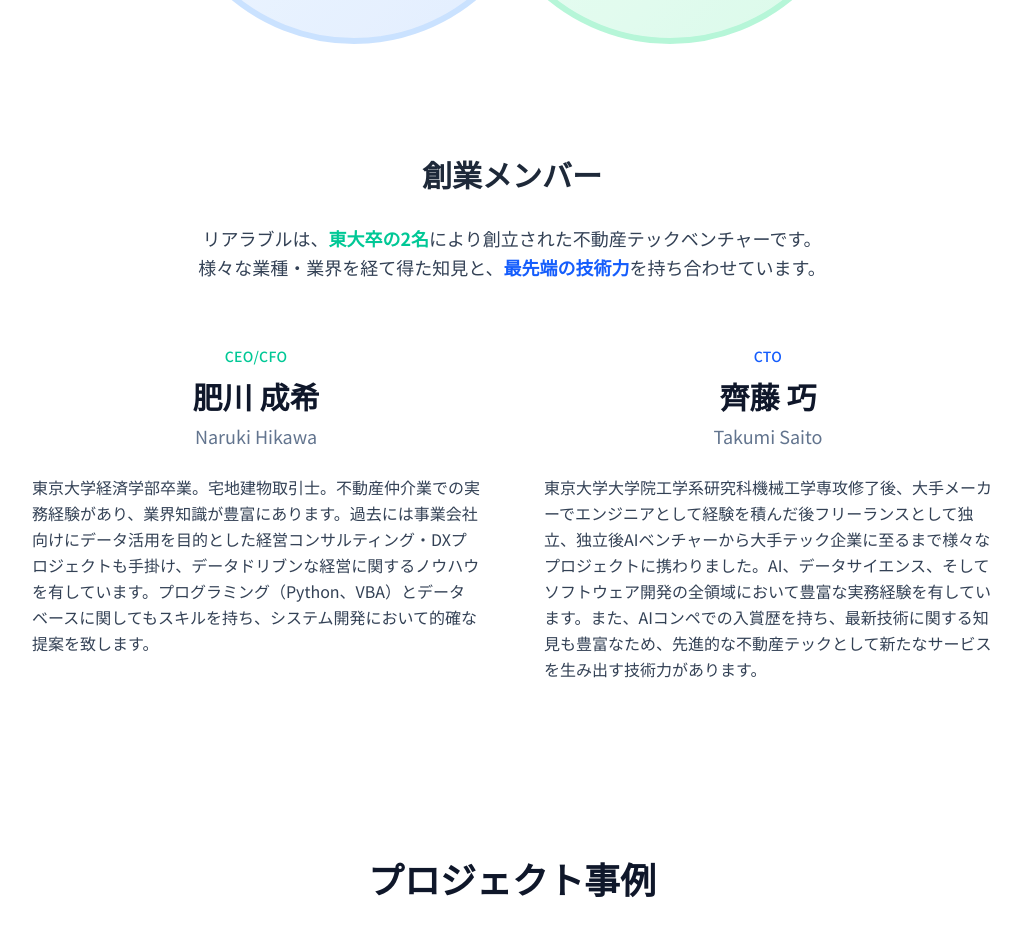
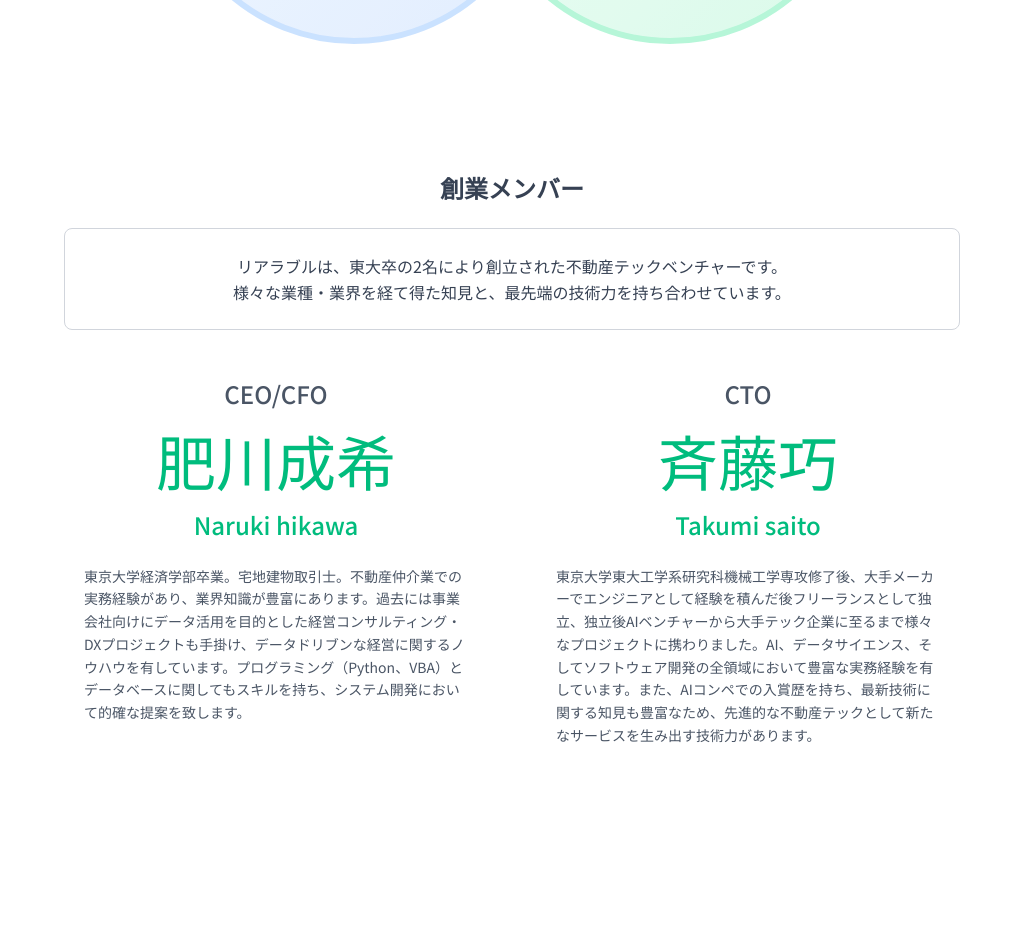
Before and after one commit to realable-Inc/realable-hp, a Next.js app: page / in a window 1280 px wide. Shown: the part 1540-2467 px from the top of the page, without its empty margins (128-1149 px from the left). Built offline with nearby package versions, Linux system fonts and the light colour scheme.

Commit message:
創業者説明フォント修正

```diff
--- a/src/components/CompanySection/Founders.tsx
+++ b/src/components/CompanySection/Founders.tsx
@@ -2,50 +2,49 @@
 
 export default function Founders() {
   return (
-    <div className="max-w-6xl mx-auto bg-white">
-      {/* Header */}
-      <div className="text-center py-8">
-        <h2 className="text-2xl sm:text-3xl font-bold text-gray-800 mb-8">創業メンバー</h2>
-
-        {/* Company Description Box */}
-        <div className="max-w-4xl mx-auto mb-8">
-          <div className="text-center">
-            <p className="text-slate-700 text-lg leading-relaxed">
-              リアラブルは、<span className="text-emerald-600 font-semibold">東大卒の2名</span>により創立された不動産テックベンチャーです。<br />
-              様々な業種・業界を経て得た知見と、<span className="text-blue-600 font-semibold">最先端の技術力</span>を持ち合わせています。
+    <>
+      {/* 創業メンバー Section */}
+      <div className="mt-16 mb-16">
+        <div className="text-center mb-12">
+          <h3 className="text-2xl font-bold text-gray-700 mb-6">創業メンバー</h3>
+          <div className="border border-gray-300 rounded-lg p-6 mb-12 max-w-4xl mx-auto">
+            <p className="text-gray-700 text-base leading-relaxed">
+              リアラブルは、東大卒の2名により創立された不動産テックベンチャーです。<br />
+              様々な業種・業界を経て得た知見と、最先端の技術力を持ち合わせています。
             </p>
           </div>
         </div>
-      </div>
 
-      {/* Founders Grid */}
-      <div className="max-w-5xl mx-auto px-8 pb-8">
-        <div className="grid grid-cols-1 md:grid-cols-2 gap-16">
+        <div className="grid md:grid-cols-2 gap-12 max-w-4xl mx-auto">
           {/* CEO/CFO */}
-          <div className="space-y-6">
-            <div className="text-center">
-              <div className="text-emerald-600 text-sm font-medium tracking-wide uppercase mb-3">CEO/CFO</div>
-              <h3 className="text-3xl font-bold text-slate-900 mb-2">肥川 成希</h3>
-              <p className="text-slate-500 text-lg font-light">Naruki Hikawa</p>
+          <div className="text-center">
+            <div className="mb-6">
+              <h4 className="text-2xl font-medium text-gray-600 mb-3">CEO/CFO</h4>
+              <h3 className="text-6xl font-light text-emerald-500 mb-3 leading-tight">肥川成希</h3>
+              <p className="text-2xl text-emerald-500 font-medium">Naruki hikawa</p>
             </div>
-            <div className="text-slate-700 leading-relaxed text-base">
-              東京大学経済学部卒業。宅地建物取引士。不動産仲介業での実務経験があり、業界知識が豊富にあります。過去には事業会社向けにデータ活用を目的とした経営コンサルティング・DXプロジェクトも手掛け、データドリブンな経営に関するノウハウを有しています。プログラミング（Python、VBA）とデータベースに関してもスキルを持ち、システム開発において的確な提案を致します。
+            <div className="text-left text-sm text-gray-600 leading-relaxed max-w-sm mx-auto">
+              <p>
+                東京大学経済学部卒業。宅地建物取引士。不動産仲介業での実務経験があり、業界知識が豊富にあります。過去には事業会社向けにデータ活用を目的とした経営コンサルティング・DXプロジェクトも手掛け、データドリブンな経営に関するノウハウを有しています。プログラミング（Python、VBA）とデータベースに関してもスキルを持ち、システム開発において的確な提案を致します。
+              </p>
             </div>
           </div>
 
           {/* CTO */}
-          <div className="space-y-6">
-            <div className="text-center">
-              <div className="text-blue-600 text-sm font-medium tracking-wide uppercase mb-3">CTO</div>
-              <h3 className="text-3xl font-bold text-slate-900 mb-2">齊藤 巧</h3>
-              <p className="text-slate-500 text-lg font-light">Takumi Saito</p>
+          <div className="text-center">
+            <div className="mb-6">
+              <h4 className="text-2xl font-medium text-gray-600 mb-3">CTO</h4>
+              <h3 className="text-6xl font-light text-emerald-500 mb-3 leading-tight">斉藤巧</h3>
+              <p className="text-2xl text-emerald-500 font-medium">Takumi saito</p>
             </div>
-            <div className="text-slate-700 leading-relaxed text-base">
-              東京大学大学院工学系研究科機械工学専攻修了後、大手メーカーでエンジニアとして経験を積んだ後フリーランスとして独立、独立後AIベンチャーから大手テック企業に至るまで様々なプロジェクトに携わりました。AI、データサイエンス、そしてソフトウェア開発の全領域において豊富な実務経験を有しています。また、AIコンペでの入賞歴を持ち、最新技術に関する知見も豊富なため、先進的な不動産テックとして新たなサービスを生み出す技術力があります。
+            <div className="text-left text-sm text-gray-600 leading-relaxed max-w-sm mx-auto">
+              <p>
+                東京大学東大工学系研究科機械工学専攻修了後、大手メーカーでエンジニアとして経験を積んだ後フリーランスとして独立、独立後AIベンチャーから大手テック企業に至るまで様々なプロジェクトに携わりました。AI、データサイエンス、そしてソフトウェア開発の全領域において豊富な実務経験を有しています。また、AIコンペでの入賞歴を持ち、最新技術に関する知見も豊富なため、先進的な不動産テックとして新たなサービスを生み出す技術力があります。
+              </p>
             </div>
           </div>
         </div>
       </div>
-    </div>
+    </>
   );
 }
```
